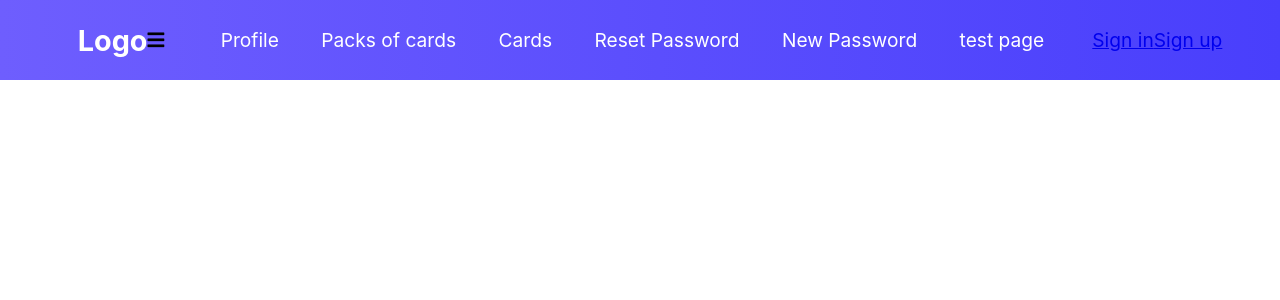
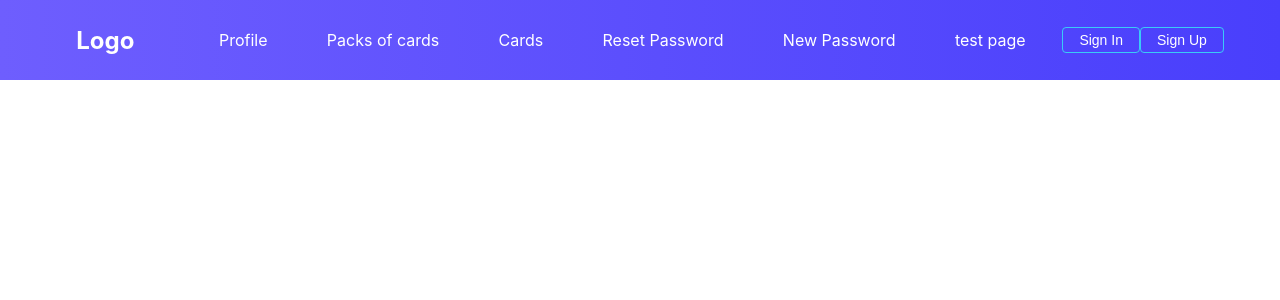
Before and after one commit to MoskvinAndrew/ReactReduxJSCardsProgect, a React (Create React App) app: page / in a window 1280 px wide. Shown: the top 300 px of the page. Built offline with nearby package versions, Linux system fonts and the light colour scheme; no server answers.

Commit message:
was added new styles for navbar, added styles for btns, also was fixed position for links

```diff
--- /dev/null
+++ b/src/n1-main/m1-UI/nav/Button.css
@@ -0,0 +1,53 @@
+:root {
+    --primary: #3acbf7;
+}
+
+.btn {
+    padding: 8px 20px;
+    border-radius: 4px;
+    outline: none;
+    border: none;
+    cursor: none;
+}
+
+.btn:hover {
+    padding: 8px 20px;
+    transition: all .3s ease-out;
+    background: #fff;
+    color: #6374f8;
+    transition: 250ms;
+}
+
+/*color*/
+.btn--primary {
+    background-color: var(--primary);
+}
+
+.btn--outline {
+    background-color: transparent;
+    color: #fff;
+    padding: 8px 20px;
+    border-radius: 4px;
+    border: 1px solid var(--primary);
+    transition: all .3s ease-out;
+}
+
+/*size*/
+.btn--small{
+    padding: 4px 16px;
+    border-radius: 4px;
+    font-size: 14px;
+    color: #fff;
+}
+.btn--medium{
+    padding: 8px 20px;
+    border-radius: 4px;
+    font-size: 18px;
+    color: #fff;
+}
+.btn--large{
+    padding: 12px 24px;
+    border-radius: 4px;
+    font-size: 20px;
+    color: #fff;
+}
--- a/src/n1-main/m1-UI/nav/Button.tsx
+++ b/src/n1-main/m1-UI/nav/Button.tsx
@@ -1,27 +1,35 @@
 import React from "react";
-import './button.module.css';
+import './Button.css';
 
 type ButtonProps = {
     children: any
-    type: string
-    onClick: () => void
-    buttonStyle: string
-    buttonSize: string
+    type?: "button" | "submit" | "reset" | undefined
+    onClick?: () => void
+    buttonStyle?: string
+    buttonSize?: string
 }
 
 
 const STYLES = [
     'btn--primary',
     'btn--outline',
-]
-
+];
 const SIZES = [
     'btn--medium',
     'btn--large',
-]
+    'btn--small',
+];
 
 export const Button: React.FC<ButtonProps> = ({children, buttonSize, buttonStyle, onClick, type}) => {
-    return <>
 
-    </>
+    function predicate(item: string | undefined, arr: string[]) {
+        return arr.find((s: string) => s === item)
+    }
+
+    let btnStyle = (predicate(buttonStyle, STYLES)) ? buttonStyle : STYLES[0];
+    let btnSize = (predicate(buttonSize, SIZES)) ? buttonSize : SIZES[0];
+
+    return <button className={`btn ${btnStyle} ${btnSize}`} type={type} onClick={onClick}>
+        {children}
+    </button>
 }
--- a/src/n1-main/m1-UI/nav/Nav.tsx
+++ b/src/n1-main/m1-UI/nav/Nav.tsx
@@ -2,16 +2,27 @@ import React, {useState} from 'react';
 import {RoutingStringConstants} from "../../m3-DAL/routingStringConstants";
 import s from '../nav/nav.module.css';
 import {NavLink} from "react-router-dom";
+import {Button} from "./Button";
 
 export const NavBar = () => {
 
     const navItems = [
-        {title: 'Profile', to: RoutingStringConstants.profile, className: 'nav-link'},
-        {title: 'Packs of cards', to: RoutingStringConstants.packs, className: 'nav-link'},
-        {title: 'Cards', to: RoutingStringConstants.cards, className: 'nav-link'},
-        {title: 'Reset Password', to: RoutingStringConstants.passwordRecovery, className: 'nav-link'},
-        {title: 'New Password', to: RoutingStringConstants.newPassword, className: 'nav-link'},
-        {title: 'test page', to: RoutingStringConstants.testPage, className: 'nav-link'},
+        {title: 'Profile', to: RoutingStringConstants.profile, className: 'nav-link', classNameLi: 'nav__menu_li'},
+        {title: 'Packs of cards', to: RoutingStringConstants.packs, className: 'nav-link', classNameLi: 'nav__menu_li'},
+        {title: 'Cards', to: RoutingStringConstants.cards, className: 'nav-link', classNameLi: 'nav__menu_li'},
+        {
+            title: 'Reset Password',
+            to: RoutingStringConstants.passwordRecovery,
+            className: 'nav-link',
+            classNameLi: 'nav__menu_li'
+        },
+        {
+            title: 'New Password',
+            to: RoutingStringConstants.newPassword,
+            className: 'nav-link',
+            classNameLi: 'nav__menu_li'
+        },
+        {title: 'test page', to: RoutingStringConstants.testPage, className: 'nav-link', classNameLi: 'nav__menu_li'},
     ];
 
     const [isActiveMode, setIsActiveMode] = useState<boolean>(false)
@@ -25,13 +36,13 @@ export const NavBar = () => {
             <NavLink to={RoutingStringConstants.profile} className={s.navBar__block_logo}>
                 <h1>Logo</h1>
             </NavLink>
-            <div className={'menu-icon'} onClick={onClickHandler}>
+            <div className={s['menu-icon']} onClick={onClickHandler}>
                 <i className={isActiveMode ? 'fas fa-times' : 'fas fa-bars'}></i>
             </div>
             <ul className={isActiveMode ? `${s.nav_menu} ${s.active}` : `${s.nav_menu}`}>
                 {navItems.map((item, index) => {
                     return (
-                        <li key={index}>
+                        <li key={index} className={s[`${item.classNameLi}`]}>
                             <NavLink to={item.to} className={s[`${item.className}`]}>
                                 {item.title}
                             </NavLink>
@@ -41,10 +52,14 @@ export const NavBar = () => {
             </ul>
             <div className={s.navBar__block_btn}>
                 <NavLink to={RoutingStringConstants.login}>
-                    Sign in
+                    <Button buttonSize={"btn--small"} buttonStyle={"btn--outline"}>
+                        Sign In
+                    </Button>
                 </NavLink>
                 <NavLink to={RoutingStringConstants.registration}>
-                    Sign up
+                    <Button buttonStyle={'btn--outline'} buttonSize={'btn--small'}>
+                        Sign Up
+                    </Button>
                 </NavLink>
             </div>
         </nav>
--- a/src/n1-main/m1-UI/nav/nav.module.css
+++ b/src/n1-main/m1-UI/nav/nav.module.css
@@ -4,7 +4,7 @@
     display: flex;
     justify-content: center;
     align-items: center;
-    font-size: 1.2rem;
+    font-size: 1rem;
 }
 
 .navBar__block_logo {
@@ -15,10 +15,18 @@
     text-decoration: none;
 }
 
+.nav__menu_li {
+    display: flex;
+    justify-content: center;
+    align-items: center;
+}
+
 .nav-link {
+    display: block;
     text-decoration: none;
     color: #fff;
-    padding: 0.5rem 1rem;
+    padding: 0.3rem;
+    text-align: center;
 }
 
 .nav-link:hover {
@@ -45,3 +53,13 @@
 .navBar__block_btn {
 
 }
+
+.menu-icon {
+    display: none;
+}
+
+@media (max-width: 750px) {
+    .menu-icon {
+        display: block;
+    }
+}
```
Also changed, not shown: src/n1-main/m1-UI/nav/button.module.css (deleted).
